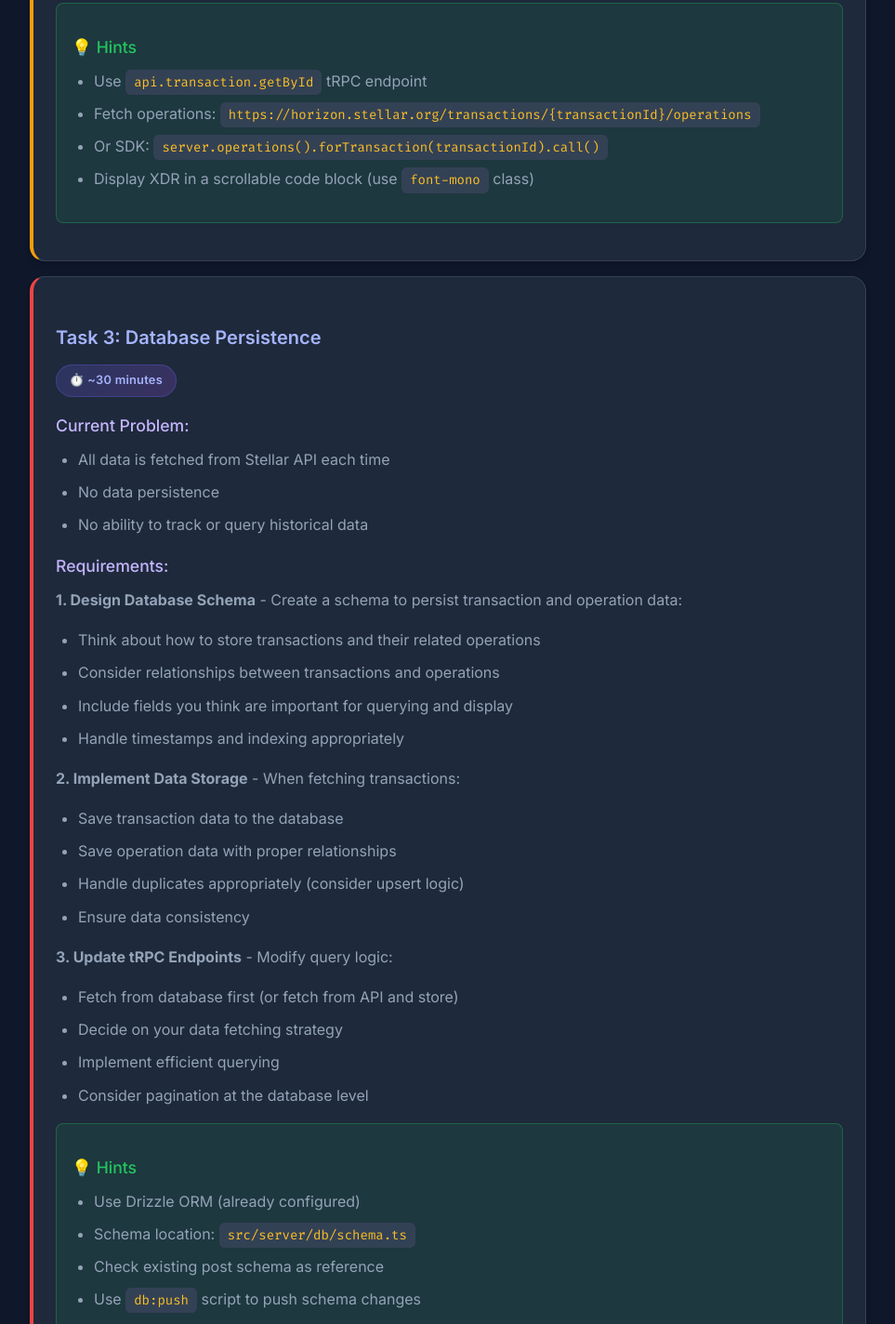
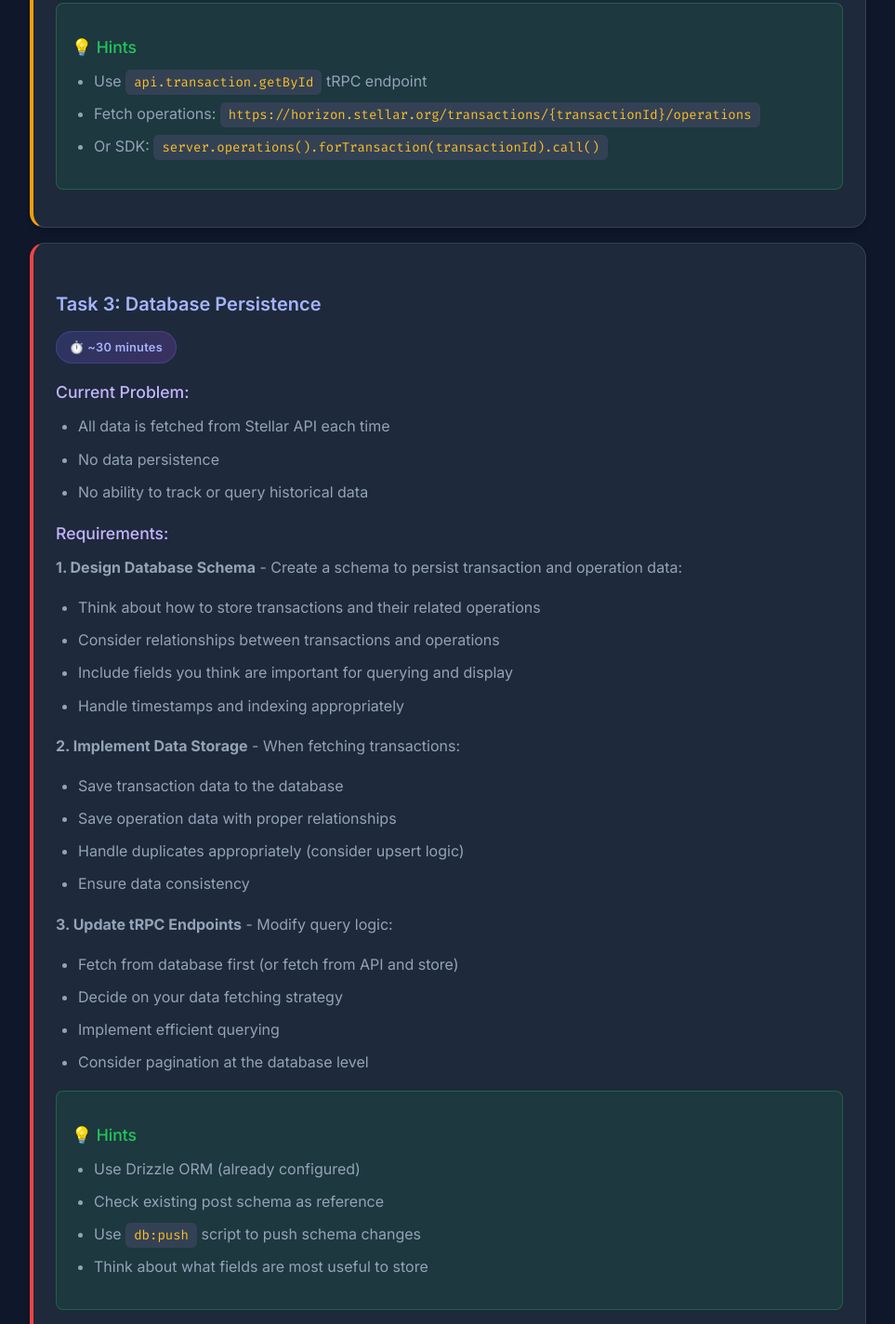
Before and after one commit to arnob016/jrdevviva, a website: page public/index.html in a window 1280 px wide. Shown: the part 4965-6389 px from the top of the page at 93% size, without its empty margins (158-1121 px from the left). Drawn offline with Linux system fonts and the light colour scheme.

Commit message:
Remove redundant hints and schema location from the index.html documentation

```diff
--- a/public/index.html
+++ b/public/index.html
@@ -796,7 +796,6 @@
                         <li>Use <code>api.transaction.getById</code> tRPC endpoint</li>
                         <li>Fetch operations: <code>https://horizon.stellar.org/transactions/{transactionId}/operations</code></li>
                         <li>Or SDK: <code>server.operations().forTransaction(transactionId).call()</code></li>
-                        <li>Display XDR in a scrollable code block (use <code>font-mono</code> class)</li>
                     </ul>
                 </div>
             </div>
@@ -844,7 +843,6 @@
                     <h4>💡 Hints</h4>
                     <ul>
                         <li>Use Drizzle ORM (already configured)</li>
-                        <li>Schema location: <code>src/server/db/schema.ts</code></li>
                         <li>Check existing post schema as reference</li>
                         <li>Use <code>db:push</code> script to push schema changes</li>
                         <li>Think about what fields are most useful to store</li>
```
Also changed, not shown: 1 other file.
